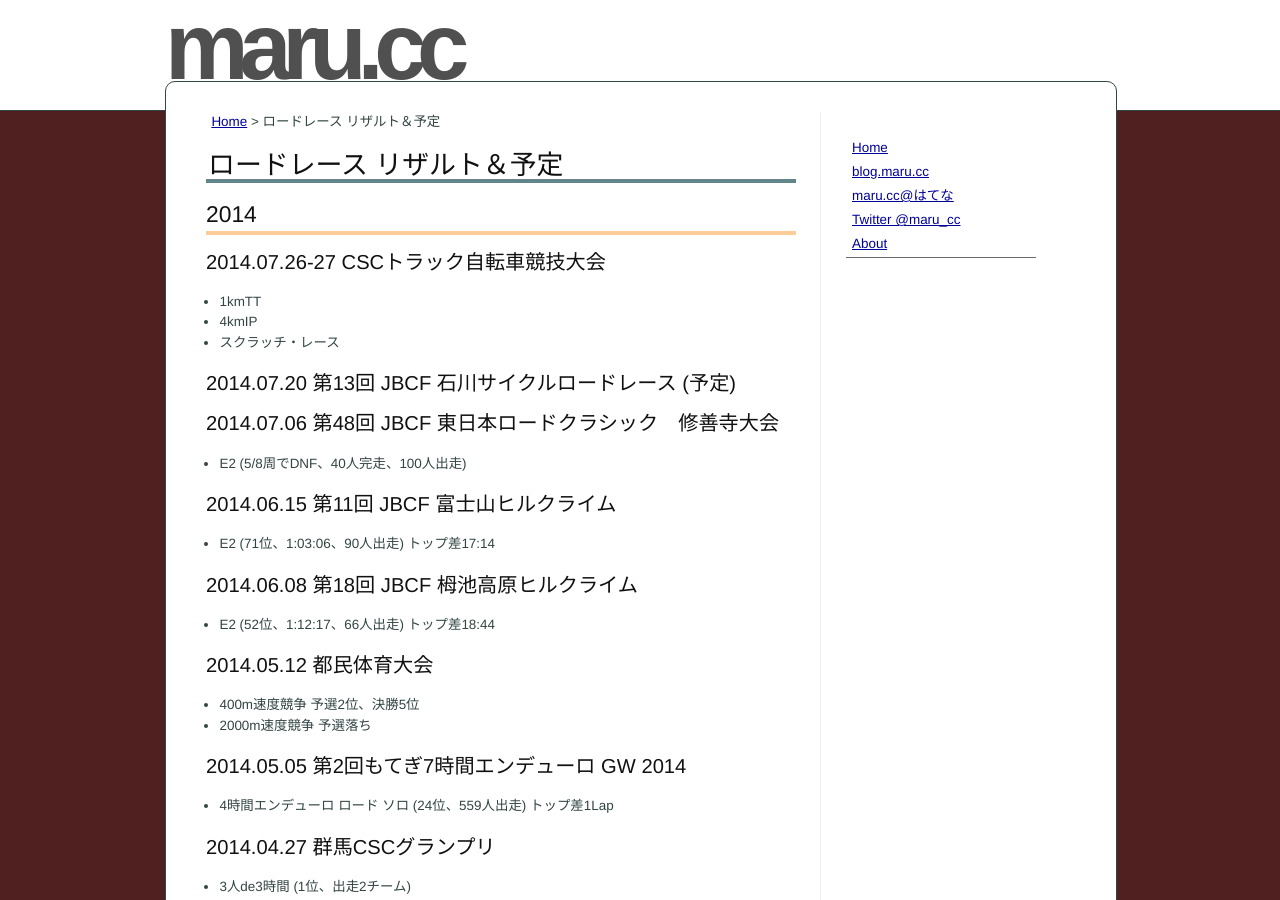
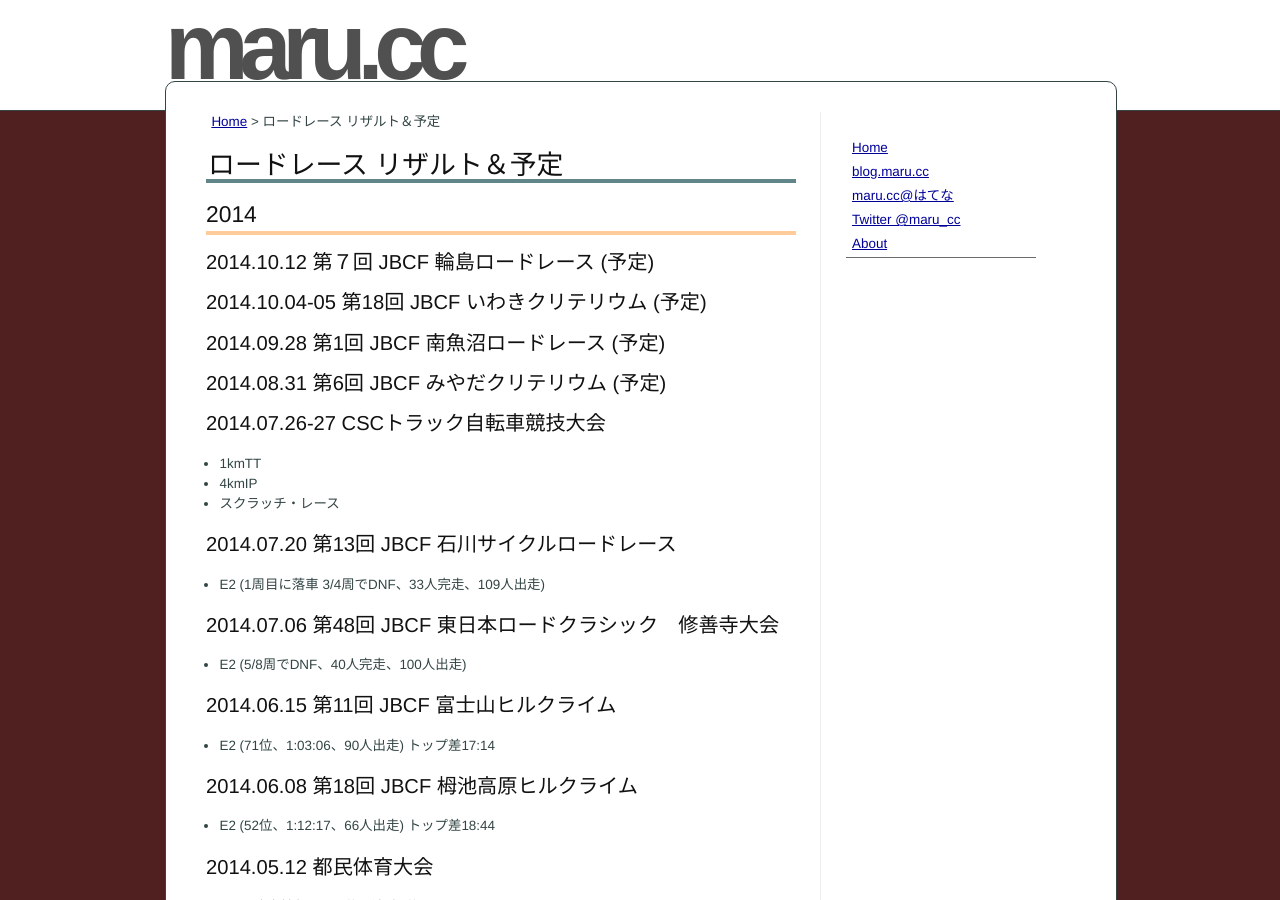
Before and after one commit to marucc/marucc.github.io, a Jekyll site: the page built from sports/results_bike.md, in a window 1280 px wide and 900 px high. Built offline with Jekyll 4.4.1, drawn with Linux system fonts in a browser that asks for light colours.

Commit message:
Published with https://stackedit.io/

```diff
--- a/sports/results_bike.md
+++ b/sports/results_bike.md
@@ -11,12 +11,21 @@ markdown: kramdown
 
 ## 2014
 
+### 2014.10.12 第７回 JBCF 輪島ロードレース (予定)
+
+### 2014.10.04-05 第18回 JBCF いわきクリテリウム (予定)
+
+### 2014.09.28 第1回 JBCF 南魚沼ロードレース (予定)
+
+### 2014.08.31 第6回 JBCF みやだクリテリウム (予定)
+
 ### 2014.07.26-27 CSCトラック自転車競技大会
 - 1kmTT
 - 4kmIP
 - スクラッチ・レース
 
-### 2014.07.20 第13回 JBCF 石川サイクルロードレース (予定)
+### 2014.07.20 第13回 JBCF 石川サイクルロードレース
+- E2 (1周目に落車 3/4周でDNF、33人完走、109人出走)
 
 ### 2014.07.06 第48回 JBCF 東日本ロードクラシック　修善寺大会
 - E2 (5/8周でDNF、40人完走、100人出走)
```
